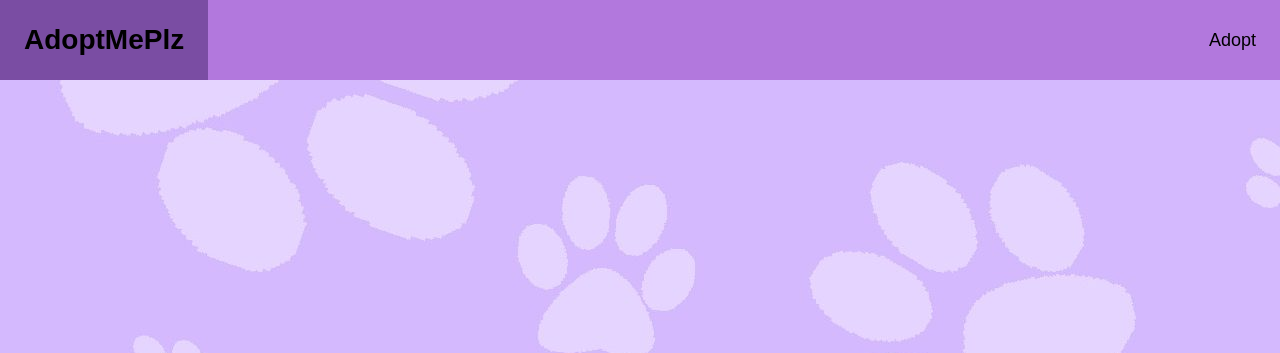
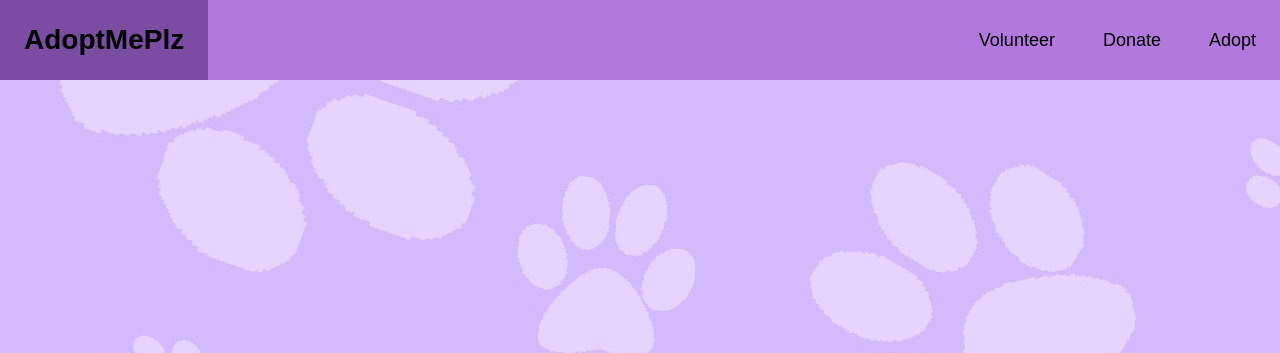
Before and after one commit to sheilawilliamson37/sheilawilliamson37.github.io, a plain HTML site: page projects/Dropdown Menu Site/Sparky/index.html in a window 1280 px wide. Shown: the top 353 px of the page. Drawn offline with Linux system fonts and the light colour scheme.

Commit message:
dropdown menu site

```diff
--- a/projects/Dropdown Menu Site/Sparky/index.html
+++ b/projects/Dropdown Menu Site/Sparky/index.html
@@ -9,6 +9,9 @@
     <body>
        <div id="navbar">
             <a href="../index.html" id="logo">AdoptMePlz</a>
+            <a href="#">Volunteer</a>
+            <a href="#">Donate</a>
+
 
             <div class="dropdown">
                 <a href="#" class="menu">Adopt</a>
```
Also changed, not shown: projects/Dropdown Menu Site/Albert/index.html (+2 -0 lines), projects/Dropdown Menu Site/Rose/index.html (+2 -0 lines).
